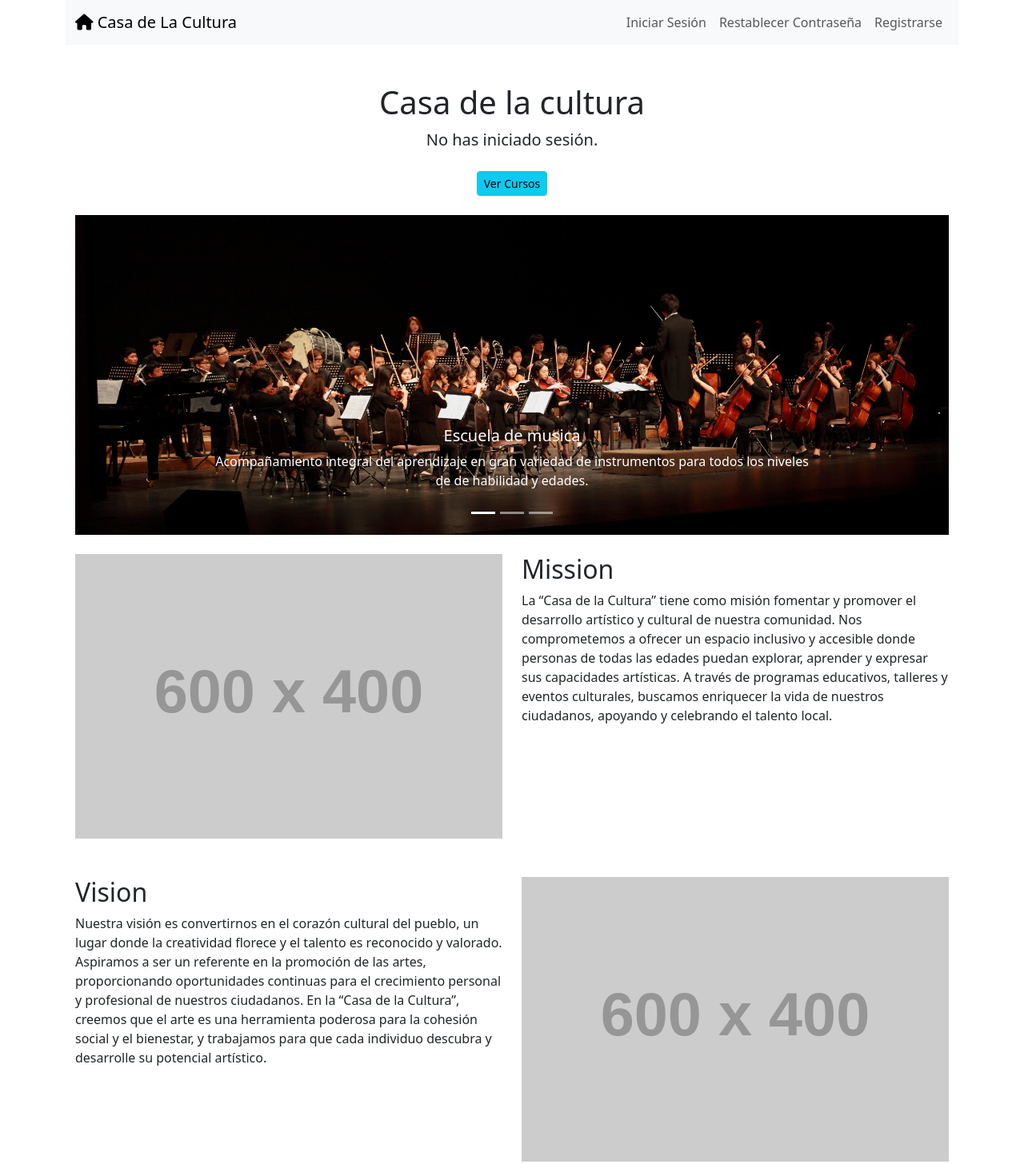
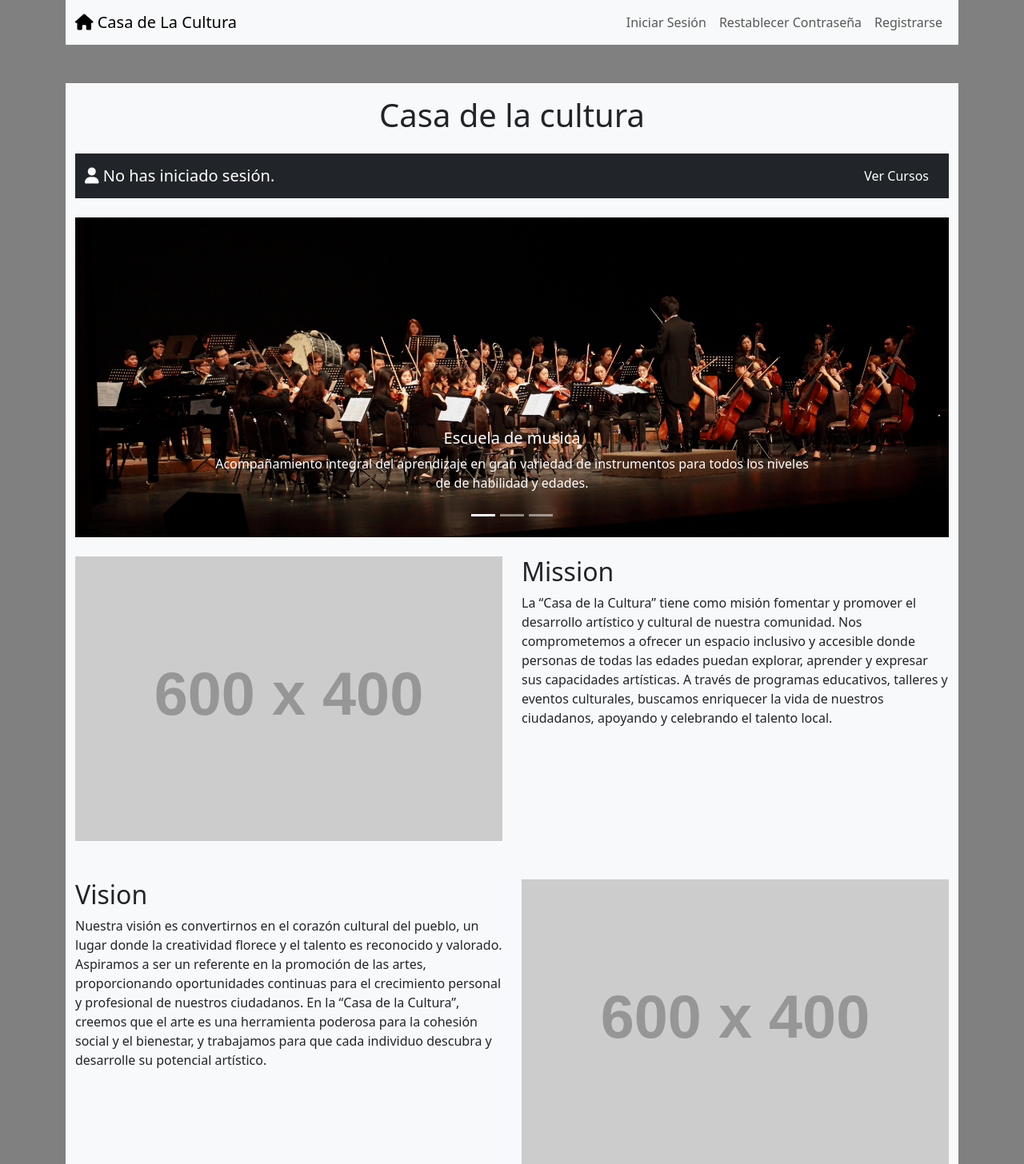
Before and after one commit to didieralz/web-casacultura, a Django app: page / in a window 1280 px wide. Shown: the whole page at 80% size. Run offline with Django 5.2, Linux system fonts and the light colour scheme; grey boxes labelled with a size stand in for pictures from a placeholder-image service; some libraries are stand-ins or nearby versions.

Commit message:
se mejora estlo de home, se genera styles css y se comprueba que se puede referenciar desde base.html

```diff
--- a/pages/templates/pages/home.html
+++ b/pages/templates/pages/home.html
@@ -3,19 +3,33 @@
 {% block title %}Home{% endblock %}
 {% block page_content %}
 <!-- Contenido principal -->
-<div class="container mt-5">
+<div class="container mt-5 bg-light " style="--bs-bg-opacity: 1;"> <!-- opacity me permitira poner una imagen de fondo para hacerlo interesante-->
   <div class="row">
     <div class="col-md-12 text-center">
-      <h1>Casa de la cultura</h1>
-      <p class="lead"> {% if user.is_authenticated %} Bienvenido, {{ user.username }}! {% else %} No has iniciado sesión. {% endif %} </p>
+      <div class="container-fluid p-3"><h1>Casa de la cultura</h1></div>
       <!-- Botones de navegación adicionales -->
-      <div class="mt-4">
-         {% if user.is_authenticated %}
-         <div class="d-grid gap-2 d-md-block">
-            <a href="{% url 'curso_index' %}" class="btn btn-info btn-sm  btn-block">Ver Cursos</a> <a href="{% url 'estudiante_list' %}" class="btn btn-info btn-sm  btn-block">Mi Perfil de Estudiante</a>
-         </div>
-         {% else %} <a href="{% url 'curso_index' %}" class="btn btn-info btn-sm ">Ver Cursos</a> {% endif %}
-      </div>
+      <nav class="navbar navbar-expand-lg navbar-dark bg-dark  ">
+        <div class="container-fluid">
+            <a class="navbar-brand mb-0"><i class="fa-solid fa-user"></i> {% if user.is_authenticated %} Bienvenido, {{ user.username }}! {% else %} No has iniciado sesión. {% endif %}</a>
+            <button class="navbar-toggler" type="button" data-bs-toggle="collapse" data-bs-target="#navbarNav" aria-controls="navbarNav" aria-expanded="false" aria-label="Toggle navigation">
+                <span class="navbar-toggler-icon"></span>
+            </button>
+            <div class="collapse navbar-collapse" id="navbarNav">
+                <ul class="navbar-nav ms-auto">
+                    <li class="nav-item">
+                        <a href="{% url 'curso_index' %}" class="btn btn-dark btn-block w-100">Ver Cursos</a>
+                    </li>
+                    {% if user.is_authenticated %}
+                        <li class="nav-item">
+                            <a href="{% url 'estudiante_list' %}" class="btn btn-dark btn-block w-100 ">Mi Perfil de Estudiante</a>
+                        </li>
+                    {% else %}
+
+                    {% endif %}
+                </ul>
+            </div>
+        </div>
+    </nav>
     </div>
   </div>
   <!-- Carousel con imagenes-->
--- /dev/null
+++ b/static/css/styles.css
@@ -0,0 +1,7 @@
+body {
+    /*background-image: url("../images/orchestra.jpg");*/ /*No funciona*/
+    background: gray;
+    background-size: cover;
+    background-repeat: no-repeat;
+    background-attachment: fixed;
+}
--- a/templates/base.html
+++ b/templates/base.html
@@ -1,6 +1,6 @@
 <!-- templates/base.html -->
 <!-- https://getbootstrap.com/docs/5.3/getting-started/introduction/ -->
-
+{% load static %}
 <!DOCTYPE html>
 <html lang="en">
 <head>
@@ -9,11 +9,11 @@
     <title>{% block title %}Casa de la cultura{% endblock title %}</title>
     <link href="https://cdn.jsdelivr.net/npm/bootstrap@5.3.3/dist/css/bootstrap.min.css" rel="stylesheet" integrity="sha384-QWTKZyjpPEjISv5WaRU9OFeRpok6YctnYmDr5pNlyT2bRjXh0JMhjY6hW+ALEwIH" crossorigin="anonymous">
     <script src="https://cdn.jsdelivr.net/npm/bootstrap@5.3.3/dist/js/bootstrap.bundle.min.js" integrity="sha384-YvpcrYf0tY3lHB60NNkmXc5s9fDVZLESaAA55NDzOxhy9GkcIdslK1eN7N6jIeHz" crossorigin="anonymous"></script>
+    <link rel="stylesheet" href="{% static 'css/styles.css' %}"> <!-- intentando usar hoja de estilos para poner imagen de fondo-->
+    <!-- Agregar Font Awesome para tener iconos gratis-->
+    <link rel="stylesheet" href="https://cdnjs.cloudflare.com/ajax/libs/font-awesome/6.0.0-beta3/css/all.min.css">
 </head>
-<body class="container">
-    <!-- Agregar Font Awesome -->
-<link rel="stylesheet" href="https://cdnjs.cloudflare.com/ajax/libs/font-awesome/6.0.0-beta3/css/all.min.css">
-
+<body class="container" >
 <!-- Barra de navegación -->
 {% block nav_bar %}
 <nav class="navbar navbar-expand-lg navbar-light bg-light">
@@ -52,6 +52,7 @@
     </div>
 </nav>
 {% endblock nav_bar %}
-{% block page_content %}{% endblock page_content %}
+{% block page_content %}
+{% endblock page_content %}
 </body>
 </html>
--- /dev/null
+++ b/var/www/css/styles.css
@@ -0,0 +1,6 @@
+body {
+    background-image: url("../images/orchestra.jpg");
+    background-size: cover;
+    background-repeat: no-repeat;
+    background-attachment: fixed;
+}
--- a/website_casacultura/settings.py
+++ b/website_casacultura/settings.py
@@ -122,7 +122,7 @@ USE_TZ = True
 # https://docs.djangoproject.com/en/5.0/howto/static-files/
 
 STATIC_URL = 'static/'
-STATIC_ROOT = BASE_DIR /"var\www"
+STATIC_ROOT = BASE_DIR /"var/www"
 
 STATICFILES_DIRS = [
     BASE_DIR / "static",
```
Also changed, not shown: var/www/image/escenario.webp (added).
